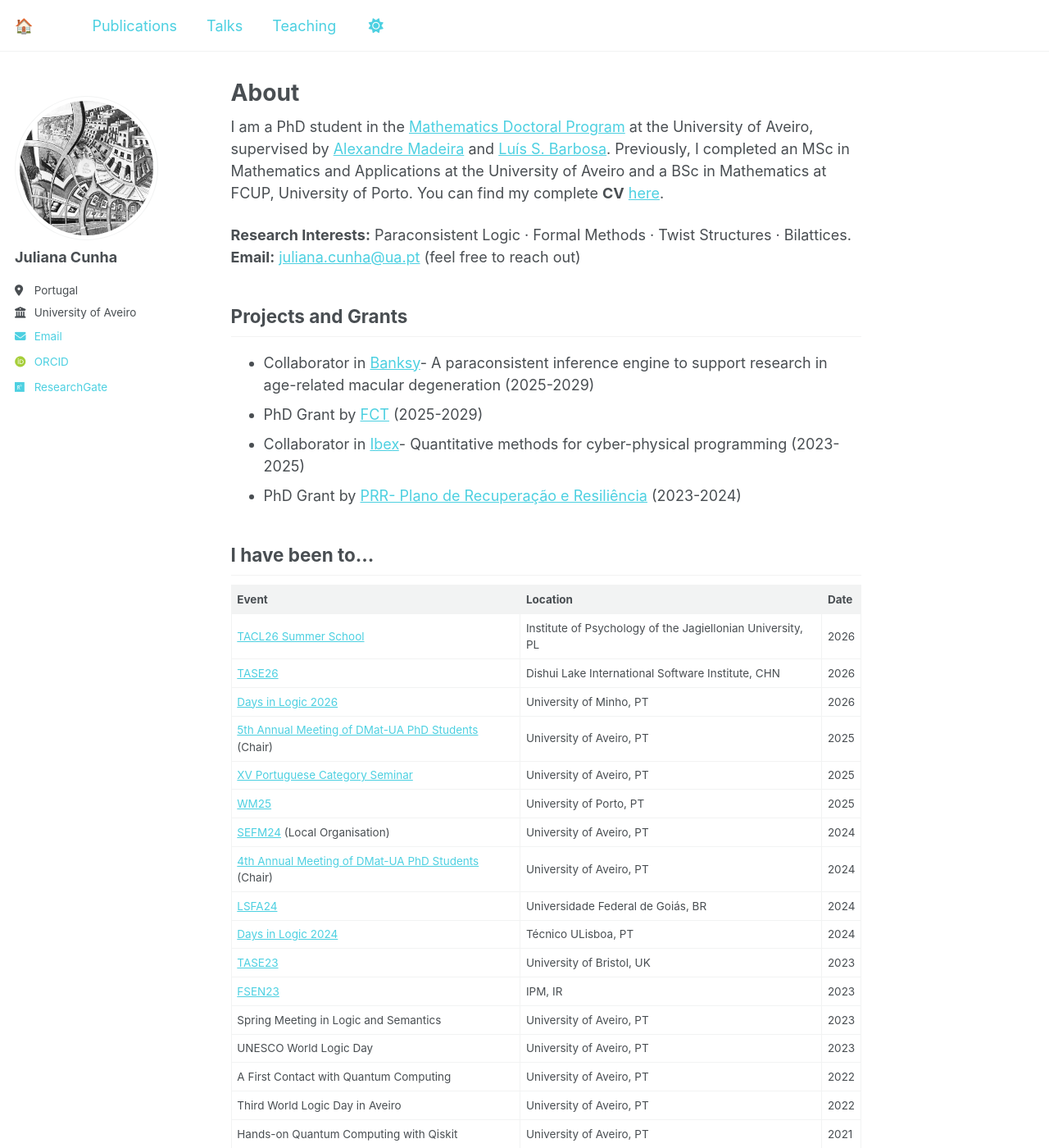
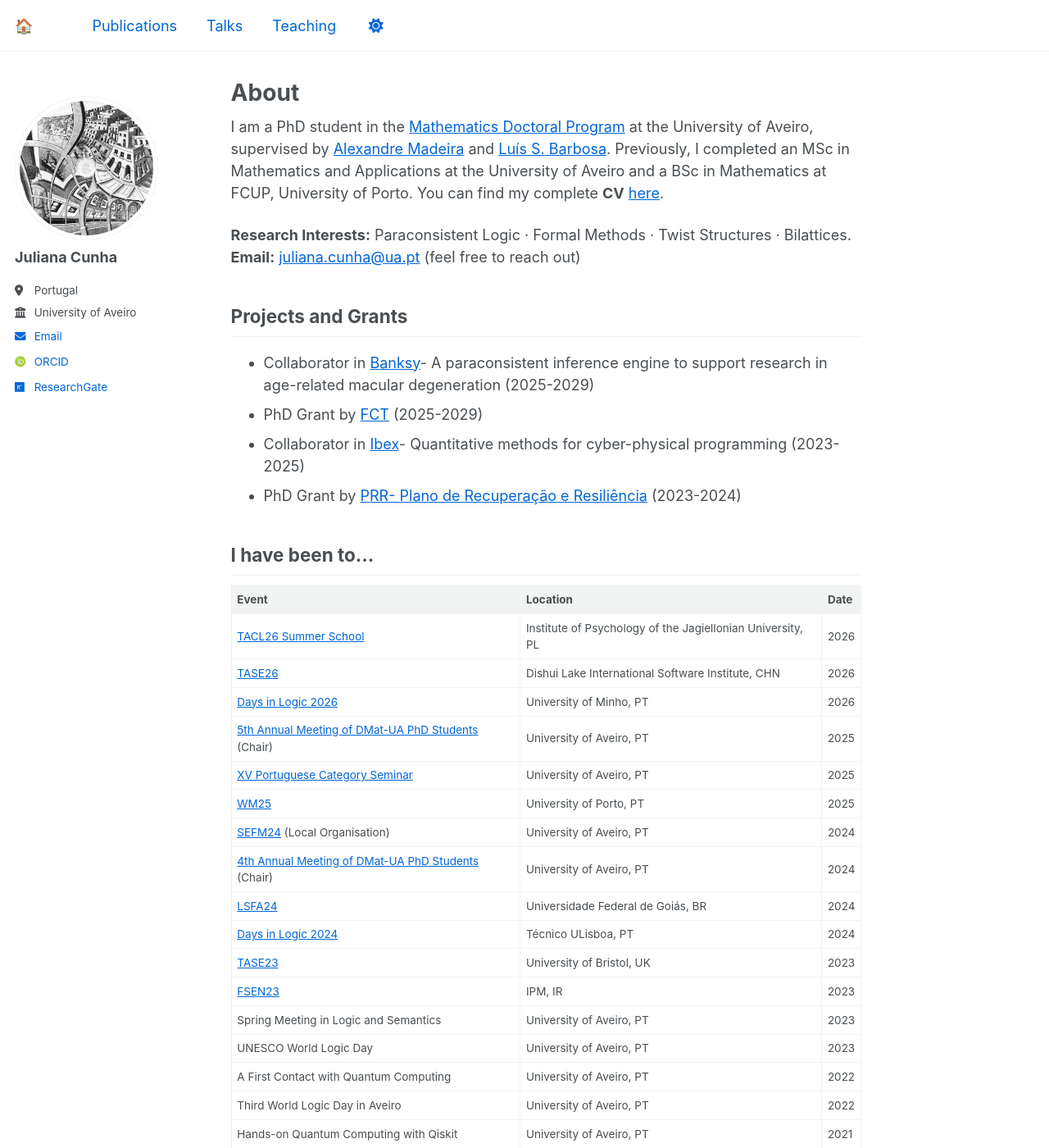
Before and after one commit to juliana-cunha/juliana-cunha.github.io, a Jekyll site: the page built from _pages/about.md, in a window 1280 px wide and 1400 px high. Shown: the whole window at 82% size. Built offline with Jekyll 4.4.1, drawn with Linux system fonts in a browser that asks for light colours; some web fonts are replaced; a script that is not in the unit is left out.

Commit message:
Update main.scss

```diff
--- a/assets/css/main.scss
+++ b/assets/css/main.scss
@@ -44,12 +44,23 @@
 
 
 
-/* Custom link colors for dark mode */
+/* Light Mode (Default) */
 a {
-  color: #4dd0e1 !important; /* Vibrant teal/cyan */
+  color: #0366d6 !important;
   text-decoration: underline;
 }
 
 a:hover {
-  color: #80deea !important; /* Lighter glow on hover */
+  color: #0056b3 !important;
 }
+
+/* Dark Mode (When dark theme is active) */
+body.dark-mode a,
+[data-theme="dark"] a {
+  color: #4dd0e1 !important;
+}
+
+body.dark-mode a:hover,
+[data-theme="dark"] a:hover {
+  color: #80deea !important;
+}
```
